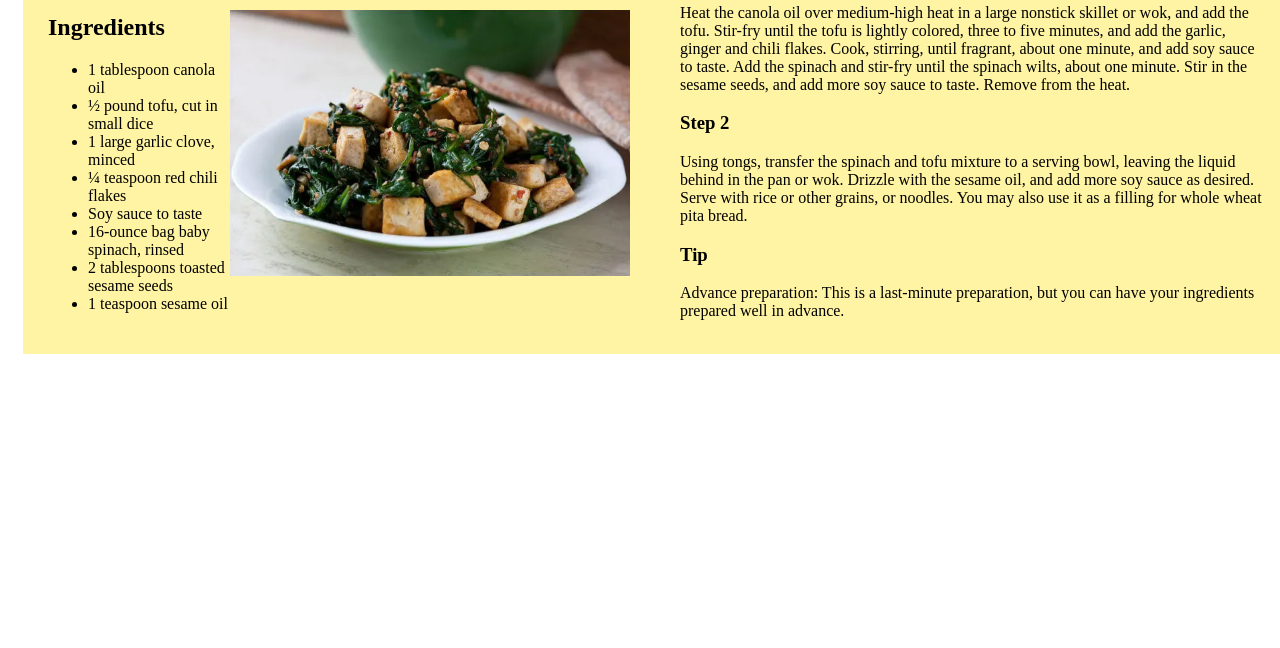
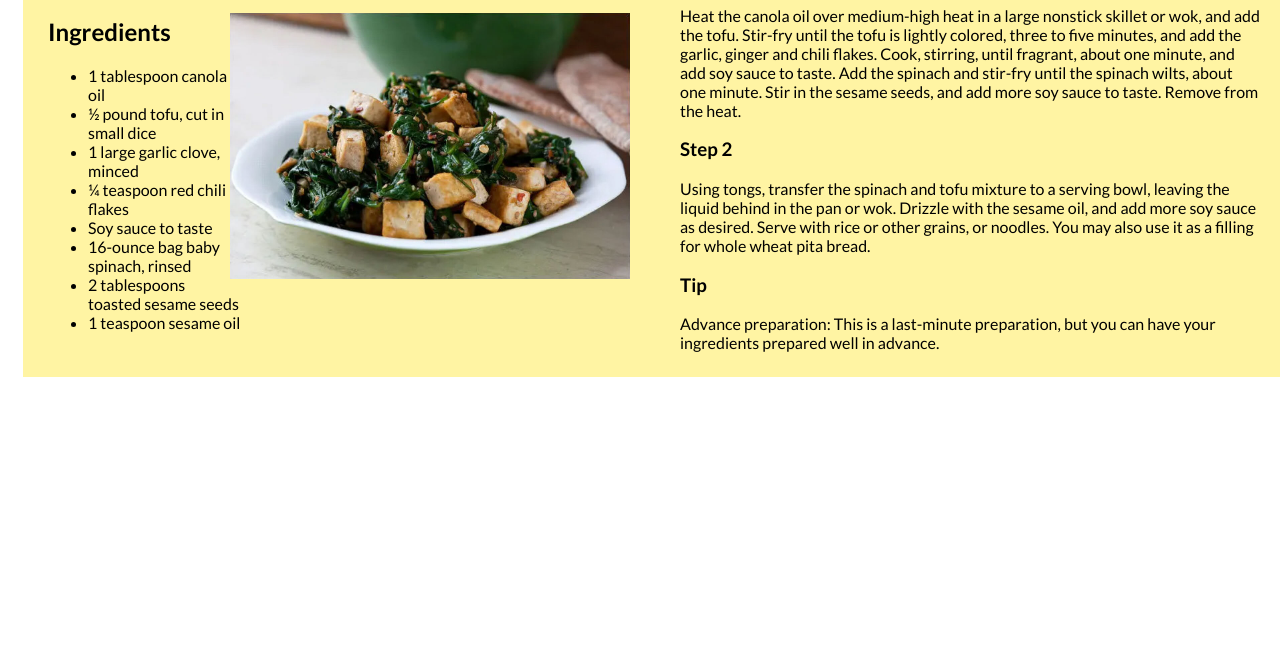
Before and after one commit to bkzampin/excersize-7-, a plain HTML site: page index.html in a window 1280 px wide. Shown: the part 152-800 px from the top of the page. Drawn offline with Linux system fonts and the light colour scheme.

Commit message:
CHANGED FOTNS

```diff
--- a/index.html
+++ b/index.html
@@ -8,9 +8,14 @@
  <head>
 <!---created by Brianna Zampini on Nov 4--->
 <title>="Excersize 7"</title>
+
    <link rel="preconnect" href="https://fonts.googleapis.com">
 <link rel="preconnect" href="https://fonts.gstatic.com" crossorigin>
 <link href="https://fonts.googleapis.com/css2?family=Domine:wght@400..700&display=swap" rel="stylesheet">
+
+   <link rel="preconnect" href="https://fonts.googleapis.com">
+<link rel="preconnect" href="https://fonts.gstatic.com" crossorigin>
+<link href="https://fonts.googleapis.com/css2?family=Domine:wght@400..700&family=Lato:ital,wght@0,100;0,300;0,400;0,700;0,900;1,100;1,300;1,400;1,700;1,900&display=swap" rel="stylesheet">
 
 </head>
 
@@ -21,26 +26,27 @@ div.mycontainer {
   width: 100%;
     display: flex;
     padding: 15px;
+
 }
 
 div.mycontainer div {
   padding: 25px;
   width: 100%;
   float: left;
+ font-family: "Lato", sans-serif;
+    }
 
+.h1 {   font-family: "Domine", serif;
 }
 
 </style>
 <body>
 
 <div class="mycontainer">
-
-  <div style="background-color:#FFF4A3;">
+<div style="background-color:#FFF4A3;">
 
 <h1>
-<style>
-  font-family: "Domine", serif;
-</style>
+
 Spinach, Tofu and Sesame Stir-Fry
 
 </h1>
@@ -48,8 +54,9 @@ Spinach, Tofu and Sesame Stir-Fry
   <p>
 By: Martha Rose Shulman
 Yield: 3 Servings
+
   </p>
-      <img src="228photo.jpg" alt="spinach tofu" style="float:right;width:400px;">
+       <img src="228photo.jpg" alt="spinach tofu" style="float:right;width:400px;">
 
     <h2>
 Ingredients
@@ -69,7 +76,7 @@ Ingredients
   <div style="background-color:#FFF4A3;">
 
 
-    <h2>Preparation</h2>
+<h2>Preparation</h2>
 <p>
   <h3>Step 1</h3>
 Heat the canola oil over medium-high heat in a large nonstick skillet or wok, and add the tofu. Stir-fry until the tofu is lightly colored, three to five minutes, and add the garlic, ginger and chili flakes. Cook, stirring, until fragrant, about one minute, and add soy sauce to taste. Add the spinach and stir-fry until the spinach wilts, about one minute. Stir in the sesame seeds, and add more soy sauce to taste. Remove from the heat.
```
